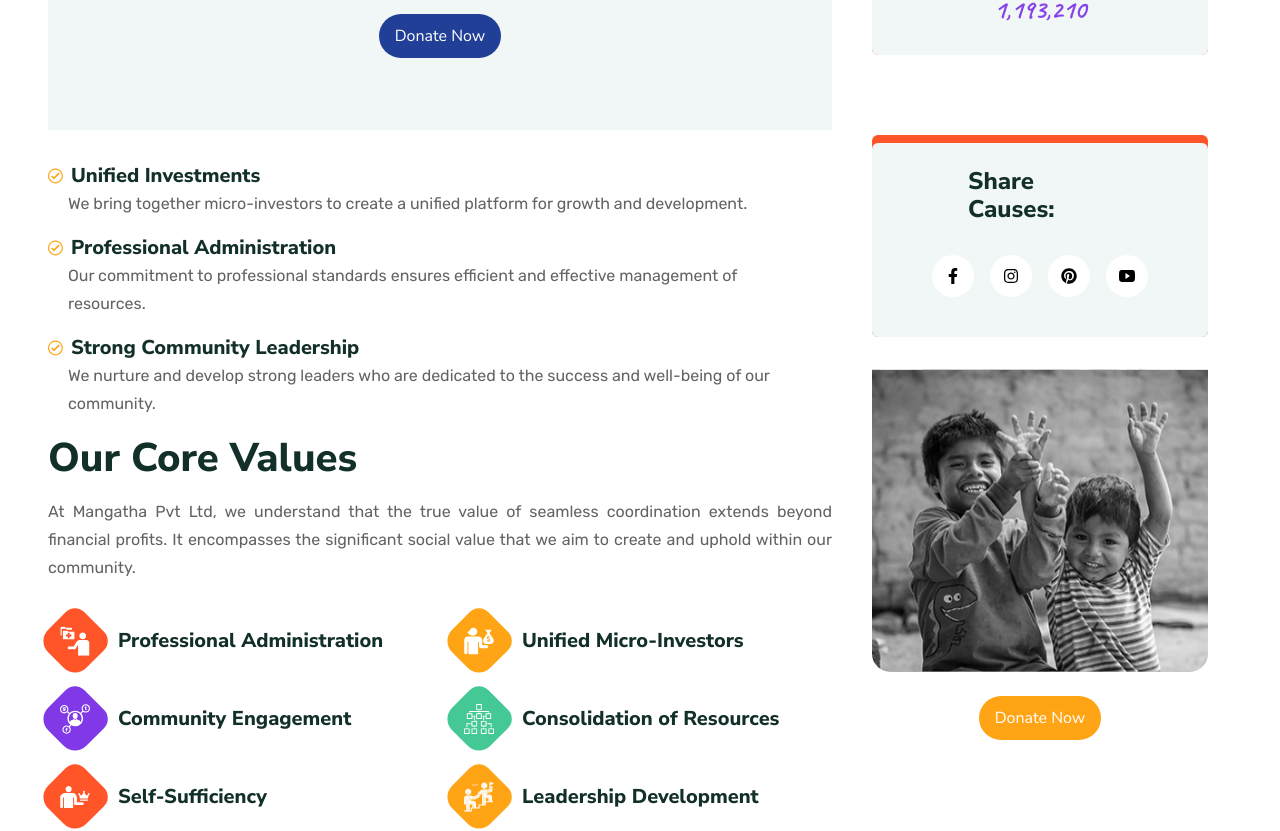
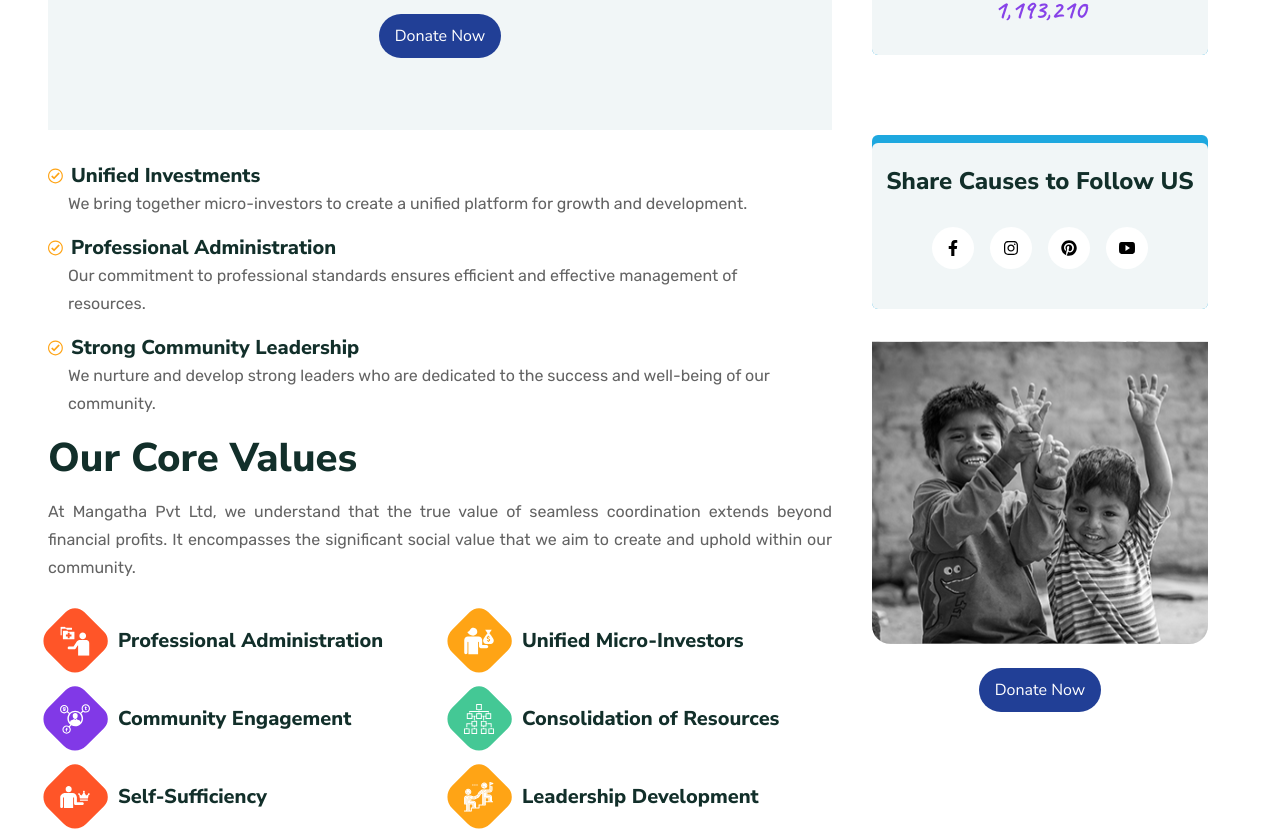
Before and after one commit to MrbadMiro/Care, a React (Vite) app: page /about in a window 1280 px wide. Shown: the part 2386-3217 px from the top of the page. Built offline with nearby package versions, Linux system fonts and the light colour scheme; what tailwindcss-animatecss, tailwindcss-debug-screens would draw is missing.

Commit message:
Hero Section

```diff
--- a/src/Data.js
+++ b/src/Data.js
@@ -48,7 +48,7 @@ export const navLinks = [
 		// to: "/career/volunteer",
 		submenu: [
 			{
-				title: "volunteer",
+				title: "Volunteer",
 				// to: "/career/volunteer", // corrected to include the full path
 				 to: "volunteer", // corrected to include the full path
 			},
--- a/src/components/About_c/Ourstory.jsx
+++ b/src/components/About_c/Ourstory.jsx
@@ -1,4 +1,5 @@
-import React from "react";
+import { Link, useNavigate } from "react-router-dom";
+import React, { useState, useEffect } from "react";
 import { SlCalender } from "react-icons/sl";
 import { FaFolder } from "react-icons/fa";
 import { MdLocationOn } from "react-icons/md";
@@ -27,6 +28,10 @@ import {
 	man1,
 } from "../../assets";
 const Ourstory = () => {
+	const navigate = useNavigate();
+    const handleDonateClick = () => {
+        navigate("/donate");
+    };
 	return (
 		<div className="w-full flex flex-col md:px-12 px-6 py-12">
 			<div className="flex justify-center py-12 gap-2  ">
@@ -72,7 +77,7 @@ const Ourstory = () => {
 								<div className="w-[10px] top-[-4px] h-[10px] rounded-full bg-[#1EA8DF]  absolute  animate-bounce-horizontal2"></div>
 							</div>
 							<div className="flex items-center justify-center py-6 ">
-								<button className="px-4 py-2 bg-[#213F96]  font-nunito  rounded-full font-normal text-[#ffffff] text-[16px] leading-[28px] ">
+								<button className="px-4 py-2 bg-[#213F96]  font-nunito  rounded-full font-normal text-[#ffffff] text-[16px] leading-[28px] " onClick={handleDonateClick}>
 									Donate Now
 								</button>
 							</div>
@@ -139,7 +144,10 @@ const Ourstory = () => {
 					</div>
 					<div className="flex mt-4">
 						<p className="font-rubik font-normal text-[#636363]  text-[16px] leading-[28px] text-justify">
-						At Mangatha Pvt Ltd, we understand that the true value of seamless coordination extends beyond financial profits. It encompasses the significant social value that we aim to create and uphold within our community.
+							At Mangatha Pvt Ltd, we understand that the true value of seamless
+							coordination extends beyond financial profits. It encompasses the
+							significant social value that we aim to create and uphold within
+							our community.
 						</p>
 					</div>
 					<div className="flex flex-col">
@@ -147,67 +155,114 @@ const Ourstory = () => {
 							<div className=" flex flex-cols-2  gap-4 items-center ">
 								<div>
 									<div className=" bg-Orange p-3 rotate-45 rounded-t-[13px] rounded-r-[16px] rounded-b-[13px] rounded-l-[16px]">
-                                        <img src={Adminstration} alt=""  className="w-[30px] h-[30px] -rotate-45"/>
+										<img
+											src={Adminstration}
+											alt=""
+											className="w-[30px] h-[30px] -rotate-45"
+										/>
 									</div>
 								</div>
-								<div> <p className="font-nunito font-extrabold text-[#122F2A] text-[20px]  leading-[20px]  ">Professional Administration</p></div>
+								<div>
+									{" "}
+									<p className="font-nunito font-extrabold text-[#122F2A] text-[20px]  leading-[20px]  ">
+										Professional Administration
+									</p>
+								</div>
 							</div>
 							<div className=" flex flex-cols-2 gap-4 items-center ">
 								<div>
 									<div className=" bg-[#ffa415] p-3 rotate-45 rounded-t-[13px] rounded-r-[16px] rounded-b-[13px] rounded-l-[16px]">
-                                        <img src={investor} alt="" className="w-[30px] h-[30px] -rotate-45" />
+										<img
+											src={investor}
+											alt=""
+											className="w-[30px] h-[30px] -rotate-45"
+										/>
 									</div>
 								</div>
-								<div> <p className="font-nunito font-extrabold text-[#122F2A] text-[20px]  leading-[20px]  ">Unified Micro-Investors </p></div>
+								<div>
+									{" "}
+									<p className="font-nunito font-extrabold text-[#122F2A] text-[20px]  leading-[20px]  ">
+										Unified Micro-Investors{" "}
+									</p>
+								</div>
 							</div>
 							<div className=" flex flex-cols-2  gap-4 items-center ">
 								<div>
 									<div className=" bg-[#8139e7] p-3 rotate-45 rounded-t-[13px] rounded-r-[16px] rounded-b-[13px] rounded-l-[16px]">
-									<img src={community} alt="" className="w-[30px] h-[30px] -rotate-45" />
+										<img
+											src={community}
+											alt=""
+											className="w-[30px] h-[30px] -rotate-45"
+										/>
 									</div>
 								</div>
-								<div> <p className="font-nunito font-extrabold text-[#122F2A] text-[20px]  leading-[20px]  ">Community Engagement</p></div>
+								<div>
+									{" "}
+									<p className="font-nunito font-extrabold text-[#122F2A] text-[20px]  leading-[20px]  ">
+										Community Engagement
+									</p>
+								</div>
 							</div>
 							<div className=" flex flex-cols-2 gap-4 items-center ">
 								<div>
 									<div className=" bg-[#44c895] p-3 rotate-45 rounded-t-[13px] rounded-r-[16px] rounded-b-[13px] rounded-l-[16px]">
-									<img src={organization} alt="" className="w-[30px] h-[30px] -rotate-45" />
+										<img
+											src={organization}
+											alt=""
+											className="w-[30px] h-[30px] -rotate-45"
+										/>
 									</div>
 								</div>
-								<div> <p className="font-nunito font-extrabold text-[#122F2A] text-[20px]  leading-[20px]  ">Consolidation of Resources</p></div>
+								<div>
+									{" "}
+									<p className="font-nunito font-extrabold text-[#122F2A] text-[20px]  leading-[20px]  ">
+										Consolidation of Resources
+									</p>
+								</div>
 							</div>
 							<div className=" flex flex-cols-2  gap-4 items-center ">
 								<div>
 									<div className=" bg-Orange p-3 rotate-45 rounded-t-[13px] rounded-r-[16px] rounded-b-[13px] rounded-l-[16px]">
-									<img src={self} alt="" className="w-[30px] h-[30px] -rotate-45" />
+										<img
+											src={self}
+											alt=""
+											className="w-[30px] h-[30px] -rotate-45"
+										/>
 									</div>
 								</div>
-								<div> <p className="font-nunito font-extrabold text-[#122F2A] text-[20px]  leading-[20px]  "	>Self-Sufficiency</p></div>
+								<div>
+									{" "}
+									<p className="font-nunito font-extrabold text-[#122F2A] text-[20px]  leading-[20px]  ">
+										Self-Sufficiency
+									</p>
+								</div>
 							</div>
 							<div className=" flex flex-cols-2 gap-4 items-center ">
 								<div>
 									<div className=" bg-[#ffa415]  p-3 rotate-45 rounded-t-[13px] rounded-r-[16px] rounded-b-[13px] rounded-l-[16px]">
-									<img src={leadership} alt="" className="w-[30px] h-[30px] -rotate-45" />
+										<img
+											src={leadership}
+											alt=""
+											className="w-[30px] h-[30px] -rotate-45"
+										/>
 									</div>
 								</div>
-								<div> <p className="font-nunito font-extrabold text-[#122F2A] text-[20px]  leading-[20px]  ">Leadership Development</p></div>
+								<div>
+									{" "}
+									<p className="font-nunito font-extrabold text-[#122F2A] text-[20px]  leading-[20px]  ">
+										Leadership Development
+									</p>
+								</div>
+							</div>
+						</div>
 					</div>
 
-
-
-						</div>
-
-					</div>
-
-					<div>
-
-					</div>
-
+					<div></div>
 				</div>
 
 				{/* div2 */}
 				<div className=" w-full  px-6 flex flex-col ">
-					<div className="w-full bg-Orange rounded-md flex ">
+					<div className="w-full bg-[#1EA8DF] rounded-md flex ">
 						<div className=" w-full rounded-md bg-[#F1F6F7] mt-2  py-6">
 							<div className="flex flex-col w-full gap-4">
 								<div className="flex flex-col items-center justify-center gap-3 px-[15px] pb-2 border-b-2">
@@ -252,12 +307,12 @@ const Ourstory = () => {
 							</div>
 						</div>
 					</div>
-					<div className="w-full bg-Orange rounded-md flex mt-20 ">
-						<div className=" w-full rounded-md bg-[#F1F6F7] mt-2 px-24 py-6">
+					<div className="w-full bg-[#1EA8DF] rounded-md flex mt-20 ">
+						<div className=" w-full rounded-md bg-[#F1F6F7] mt-2  py-6">
 							<div className="flex flex-col w-ful items-center justify-centerl">
 								<div>
 									<p className="font-nunito font-extrabold text-[#122F2A]  text-[24px] leading-[28px]  ">
-										Share Causes:
+										Share Causes to Follow US
 									</p>
 								</div>
 								<div className="flex mt-4 gap-4 py-4 items-center">
@@ -278,17 +333,17 @@ const Ourstory = () => {
 						</div>
 					</div>
 					<div className="flex flex-col mt-8">
-
 						<div>
 							<img src={Progress_img2} alt="" className=" object-cover" />
 						</div>
 
 						<div className="flex items-center justify-center py-6 ">
-						<button className="px-4 py-2 bg-[#FFA415] font-nunito  rounded-full font-normal text-[#ffffff] text-[16px] leading-[28px] ">
+							<Link to="/donate">
+								<button className="px-4 py-2 bg-[#213F96]  font-nunito  rounded-full font-normal text-[#ffffff] text-[16px] leading-[28px] " onClick={handleDonateClick}>
 									Donate Now
 								</button>
+							</Link>
 						</div>
-
 					</div>
 				</div>
 			</div>
--- a/src/components/About_c/Whoweare.jsx
+++ b/src/components/About_c/Whoweare.jsx
@@ -1,4 +1,7 @@
-import React from "react";
+
+import { Link, useNavigate } from "react-router-dom";
+import React, { useState, useEffect } from "react";
+
 import {
 	about_1,
 	about_2,
@@ -8,7 +11,13 @@ import {
 	A_2_icon,
 } from "../../assets";
 import { motion } from "framer-motion";
+
 const Whoweare = () => {
+
+	const navigate = useNavigate();
+    const handleDonateClick = () => {
+        navigate("/donate");
+    };
 	return (
 		<div className="w-full md:px-12 px-6 py-12">
 			<div className="grid md:grid-cols-2 ">
@@ -100,8 +109,7 @@ const Whoweare = () => {
 					</div>
 					<div className="flex w-full flex-col">
 						<p className="font-nunito font-bold text-[#122F2A] text-[18px] md:text-[24px] leading-[20px] mt-[16px]">
-						Our Vision
-
+							Our Vision
 						</p>
 						<motion.p
 							initial={{ x: 100, opacity: 0 }}
@@ -114,7 +122,10 @@ const Whoweare = () => {
 								duration: 0.6,
 							}}
 							className="font-rubik font-normal text-[#636363]  text-[16px] leading-[28px] mt-[16px]">
-							We envision a future where every member of Valvetithurai is empowered to thrive. By fostering a culture of trust, collaboration, and innovation, we strive to build a resilient community that sets a new standard for community development.
+							We envision a future where every member of Valvetithurai is
+							empowered to thrive. By fostering a culture of trust,
+							collaboration, and innovation, we strive to build a resilient
+							community that sets a new standard for community development.
 						</motion.p>
 					</div>
 					{/* ----------------------------------------------------------------- */}
@@ -140,15 +151,17 @@ const Whoweare = () => {
 				</div>
 			</div>
 			<div className="flex flex-col md:flex-row  w-full mt-5 items-center justify-center gap-2">
-				<p className="font-caveat font-bold text-[#122f2A]  text-[22px] leading-[22px]  ">
+				<p className="font-caveat font-bold text-[#122f2A]  text-[22px] gap-2 leading-[22px]  ">
 					<span className="font-caveat font-bold text-[#213F96]  text-[22px] mr-2 ">
 						#
 					</span>
 					We Give Donations Poor People Impact on Someone’s Life. Donate No
 				</p>{" "}
-				<button className="px-4 py-1 text-white text-[17px] font-nunito bg-[#213F96] rounded-full">
-					Donate Now
-				</button>
+
+					<button className="px-4 py-1 text-white text-[17px] font-nunito bg-[#213F96] rounded-full" onClick={handleDonateClick}>
+						Donate Now
+					</button>
+
 			</div>
 		</div>
 	);
--- a/src/components/Donate_now/Banner5.jsx
+++ b/src/components/Donate_now/Banner5.jsx
@@ -1,5 +1,6 @@
-import React from 'react'
+import React from "react";
 import { Hero_imgb1, Progress_Arrow_img } from "../../assets";
+
 const Banner5 = () => {
 	const sectionStyle = {
 		backgroundImage: `linear-gradient(rgba(0,0,0,0.5), rgba(0,0,0,0.5)), url(${Hero_imgb1})`,
@@ -8,15 +9,27 @@ const Banner5 = () => {
 	};
 
 	return (
-		<div className="flex items-center  w-full h-[80vh]" style={sectionStyle}>
+		<div
+			className="flex flex-col items-center justify-center w-full h-[80vh]"
+			style={sectionStyle}>
+			<div className="flex items-center justify-start flex-col">
+				<div className="flex w-full   ">
+					<p className=" font-nunito font-extrabold text-white text-[65px] leading-[74.4px] tracking-[0.33px]">
+						Donate Now
+					</p>
+				</div>
+
+				<div className="flex w-full  ">
 					<p className="text-white ml-3 ">Home</p>{" "}
 					<p className="text-white ml-3 flex items-center gap-2 ">
 						{" "}
 						<img src={Progress_Arrow_img} alt="" />
-				Donate
+						Donate Now
 					</p>
 				</div>
+			</div>
+		</div>
 	);
-}
+};
 
-export default Banner5
+export default Banner5;
--- a/src/routes/Donate.jsx
+++ b/src/routes/Donate.jsx
@@ -1,7 +1,9 @@
 import React from 'react'
 import Banner5 from "../components/Donate_now/Banner5"
 import Donate_form from "../components/Donate_now/Donate_form"
+import useScrollToTop from './useScrollToTop';
 const Donate = () => {
+  useScrollToTop();
   return (
     <div className='flex flex-col'>
         <Banner5/>
```
Also changed, not shown: src/components/Footer.jsx (+12 -6 lines), src/routes/Volonteer.jsx (+9 -6 lines), src/routes/useScrollToTop.jsx (added, +14 -0 lines). Lines whose indentation alone changed are shown as unchanged.
